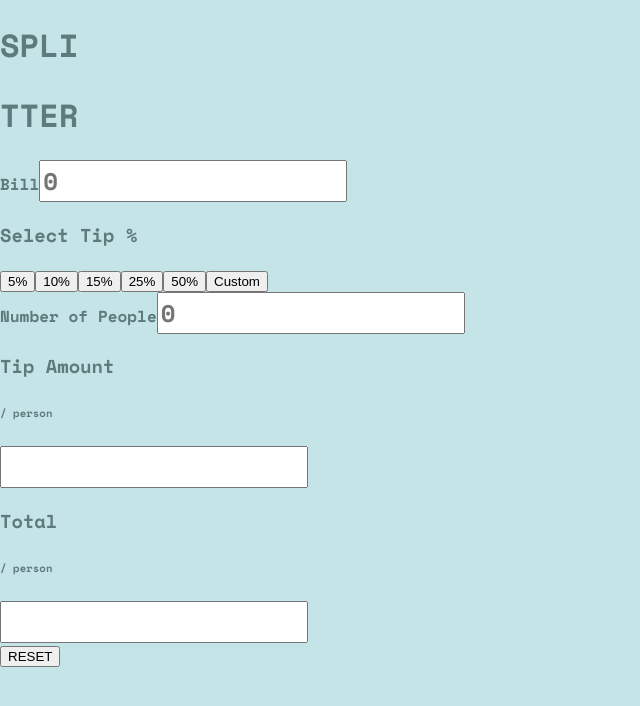
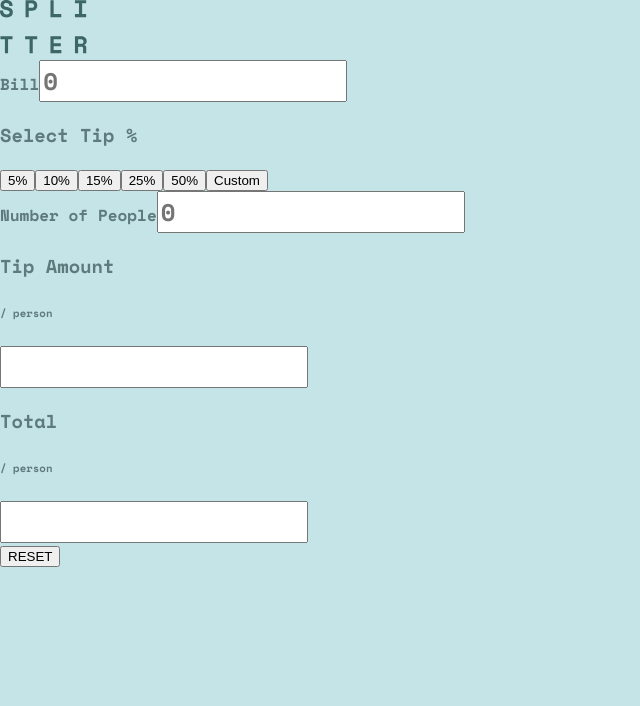
Before and after one commit to andrew8gmf/tip-calculator-app, an Angular app: page / in a window 1280 px wide. Shown: the top 706 px of the page, without its empty margins (0-640 px from the left). Built offline with nearby package versions, Linux system fonts and the light colour scheme.

Commit message:
style: update title text to logo

```diff
--- a/src/app/home/home.component.html
+++ b/src/app/home/home.component.html
@@ -1,7 +1,6 @@
 <div class="main" role="main">
-    <div class="main__title">
-        <h1 class="main__title__text">SPLI</h1>
-        <h1 class="main__title__text">TTER</h1>
+    <div class="main__logo">
+        <img src="assets/logo.svg" alt="Splitter">
     </div>
     <div class="main__card">
         <div class="main__card__options">
```
